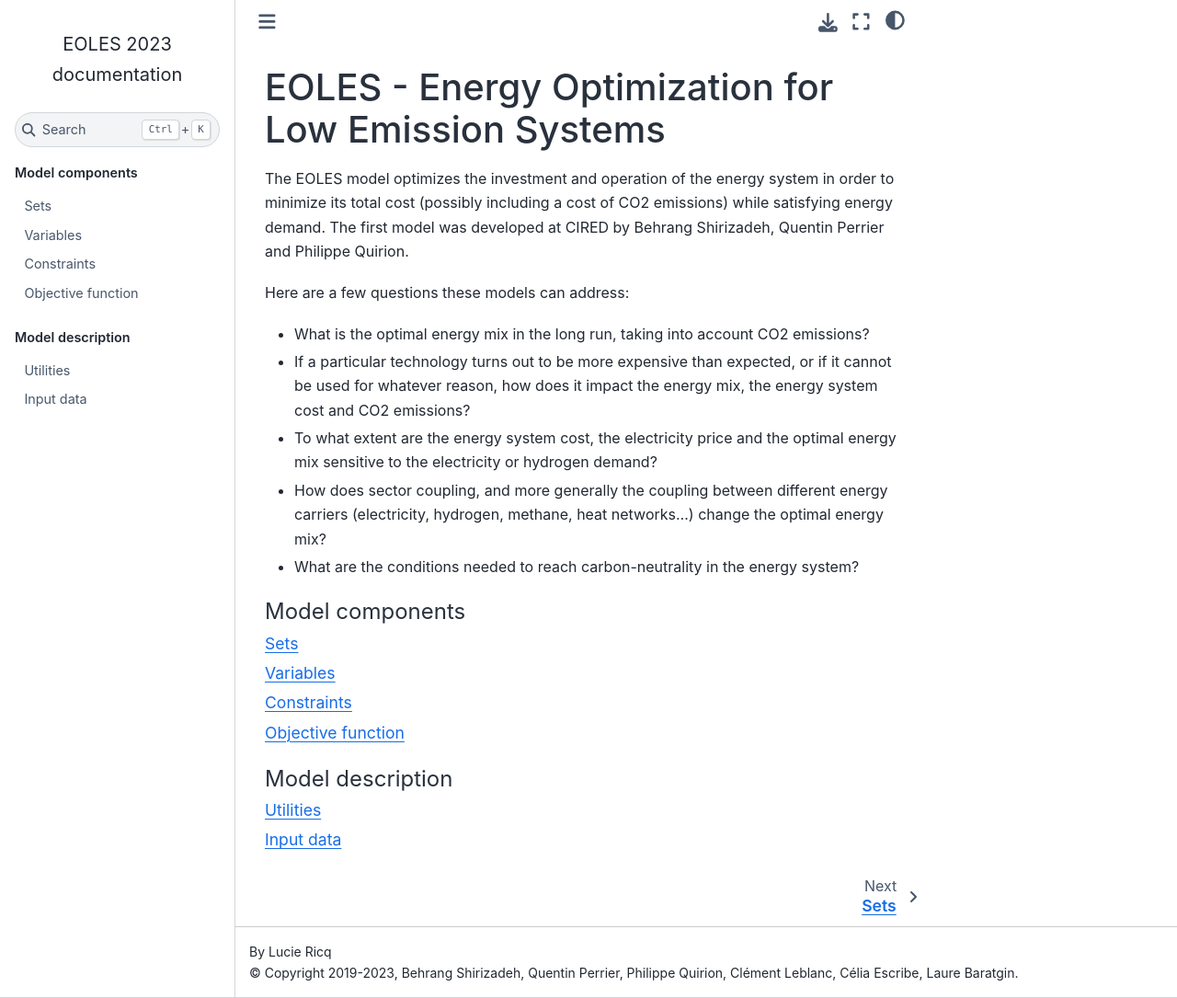
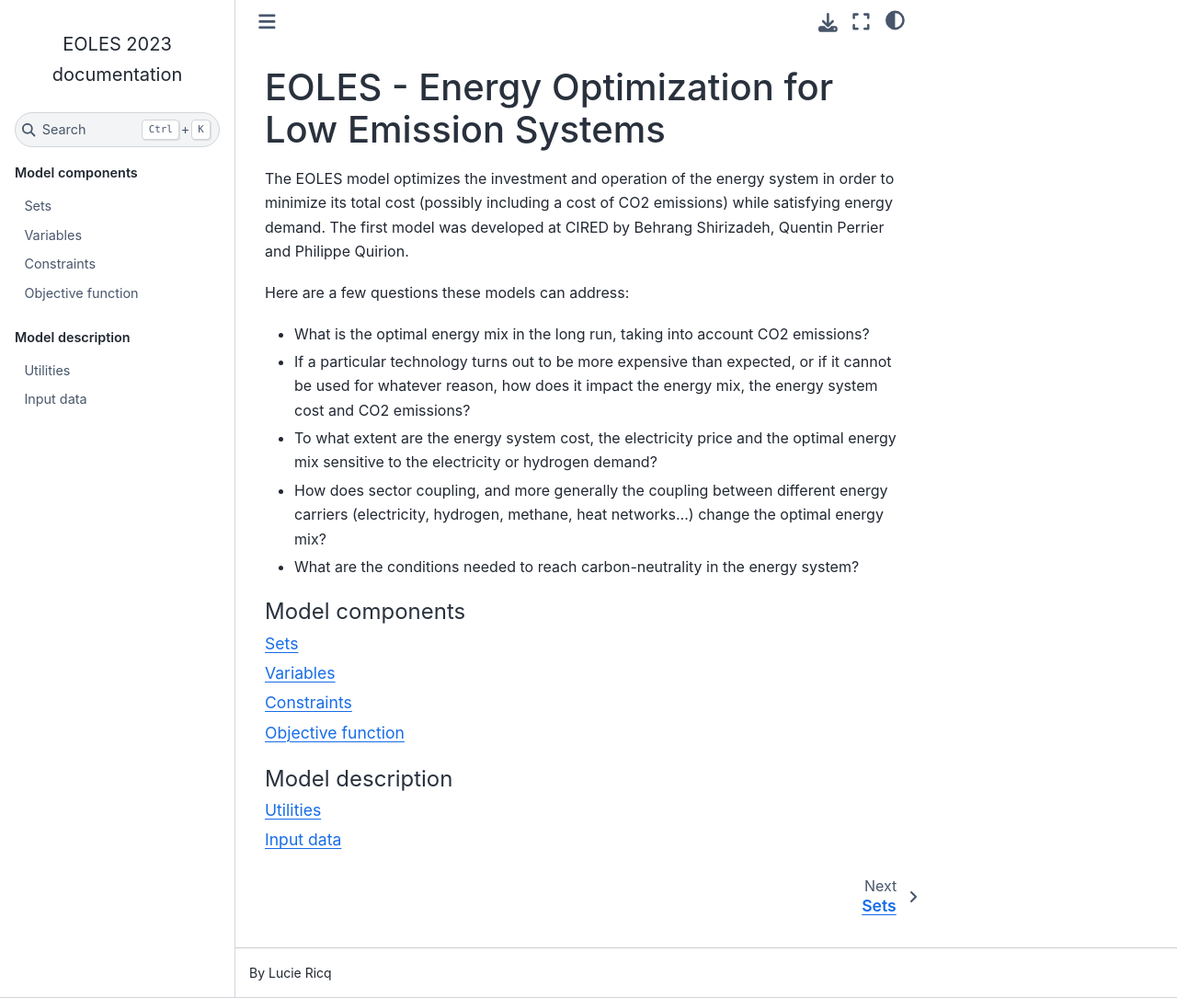
Before and after one commit to LucieRC/EOLES, a Sphinx documentation site: the page built from docs/index.rst, in a window 1280 px wide and 1085 px high. Shown: the whole window at 92% size. Built offline with Sphinx 7.4.7 and the Sphinx Book theme 1.1.4, drawn with Linux system fonts in a browser that asks for light colours.

Commit message:
Update conf.py

```diff
--- a/docs/conf.py
+++ b/docs/conf.py
@@ -20,7 +20,7 @@
 master_doc = "index"
 
 project = 'EOLES'
-copyright = '2019-2023, Behrang Shirizadeh, Quentin Perrier, Philippe Quirion, Clément Leblanc, Célia Escribe, Laure Baratgin'
+# copyright = '2019-2023, Behrang Shirizadeh, Quentin Perrier, Philippe Quirion, Clément Leblanc, Célia Escribe, Laure Baratgin'
 author = 'Lucie Ricq'
 
 # The full version, including alpha/beta/rc tags
```
